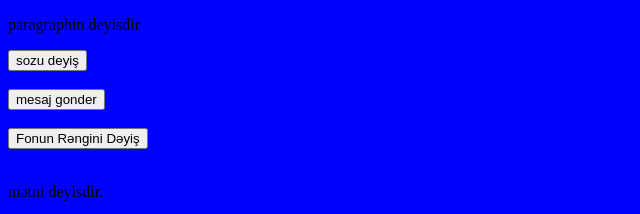
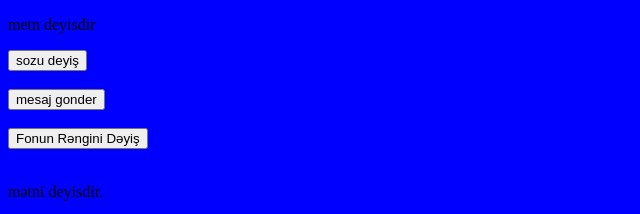
Before and after one commit to AbbasliAbbas/Abbas-, a plain HTML site: page index.html in a window 1280 px wide. Shown: the top 214 px of the page, 0-640 px from the left. Drawn offline with Linux system fonts and the light colour scheme.

Commit message:
my homework

```diff
--- a/index.html
+++ b/index.html
@@ -45,7 +45,7 @@
 <body style="background-color: blue">
 
 
-    <p id="paraqraf">paragraphin deyisdir</p>
+    <p id="paraqraf">metn deyisdir</p>
     <button onclick="text()">sozu deyiş</button>
 <br><br>
 
```
